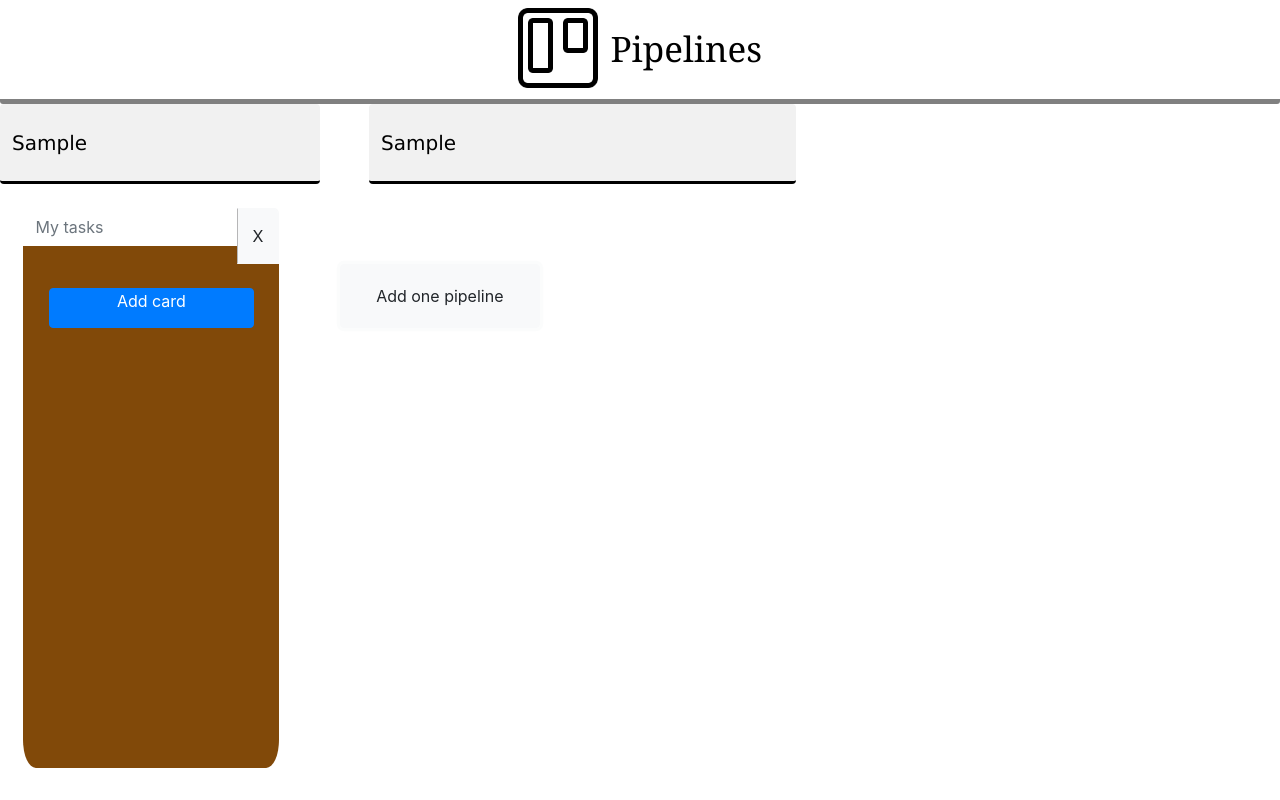
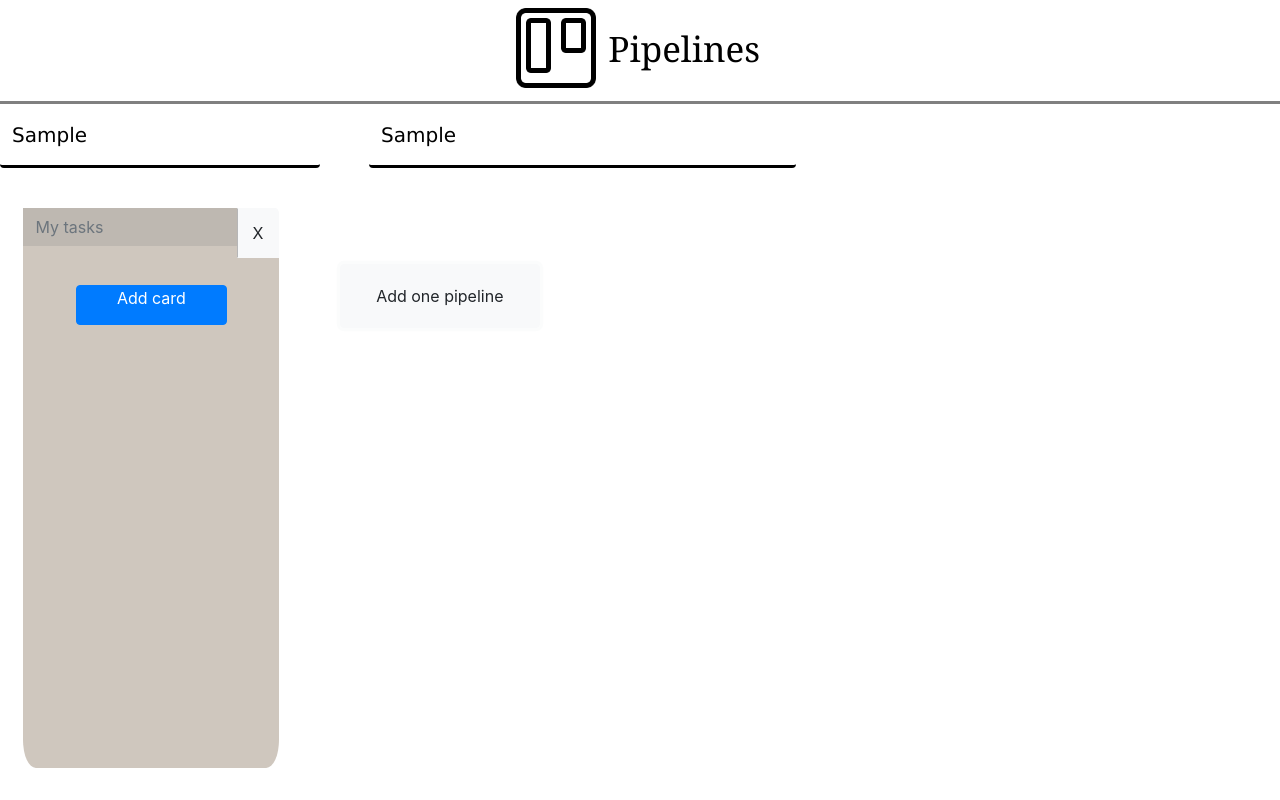
Before and after one commit to altimetrik-onboarding-uy/bzunino, a React (Create React App) app in the folder TODO/pipelines/: page / in a window 1280 px wide. Both pictures are taken after typing "Sample", "Sample" into the empty fields and a click on the button "Add one pipeline". Built offline with nearby package versions, Linux system fonts and the light colour scheme.

Commit message:
update the css

```diff
--- a/TODO/pipelines/src/components/Board/board.css
+++ b/TODO/pipelines/src/components/Board/board.css
@@ -16,9 +16,9 @@
 }
 
 .board-input{
-    height: 10vh;
+    height: 8vh;
     width: 40vw;
-    background-color: rgb(241, 241, 241);
+    background-color: transparent;
     color: rgb(0, 0, 0);
     font-family: Verdana, Geneva, Tahoma, sans-serif;
     font-size: 20px;
@@ -30,12 +30,13 @@
     border-bottom: black;
     border-bottom: solid;
     position: fixed;
+    border-radius: none;
 }
 
 .board-input2{
-    height: 10vh;
+    height: 8vh;
     width: 40vw;
-    background-color: rgb(241, 241, 241);
+    background-color: transparent;
     color: rgb(0, 0, 0);
     font-family: Verdana, Geneva, Tahoma, sans-serif;
     font-size: 20px;
@@ -59,6 +60,7 @@
   -webkit-box-shadow: none;
   box-shadow: none;
   border-bottom-color: rgba(0, 0, 0, 0.021);
+  background-color: rgb(241, 241, 240);
   border-right-color: transparent;
   border-left-color: transparent;
   border-top-color: transparent;
@@ -68,6 +70,7 @@
     -webkit-box-shadow: none;
     box-shadow: none;
     border-bottom-color: rgba(0, 0, 0, 0.021);
+    background-color: rgb(241, 241, 240);
     border-right-color: transparent;
     border-left-color: transparent;
     border-top-color: transparent;
--- a/TODO/pipelines/src/components/Board/board.js
+++ b/TODO/pipelines/src/components/Board/board.js
@@ -22,8 +22,8 @@ class Board extends React.Component {
     return (
         <div className="board"  style={{ backgroundColor:`${this.state.color}` }}>
             <div className="inputs-board row" style={{ backgroundColor:`${this.state.color}` }}>
-                <input type="text" className="form-control board-input col-10  col-md-3 col-lg-3 " placeholder="My board" value={this.state.board_name} onChange={(event) => {this.setState({board_name: event.target.value});}}/>
-                <input type="text" className="form-control board-input2 col-10  col-md-4 ofsset-md-1 col-lg-4 offset-1"  placeholder="Change the color" onChange={(event) => {this.setState({color: event.target.value});}}/>
+                <input type="text" className="form-control board-input col-6  col-md-3 col-lg-3 " placeholder="My board" value={this.state.board_name} onChange={(event) => {this.setState({board_name: event.target.value});}}/>
+                <input type="text" className="form-control board-input2 col-6  col-md-4 ofsset-md-1 col-lg-4 offset-1"  placeholder="Change the color" onChange={(event) => {this.setState({color: event.target.value});}}/>
             </div>
             <div className="pipeline-board">
               <Pipeline x={this.state.board_name}/>
--- a/TODO/pipelines/src/components/Cards/cards.css
+++ b/TODO/pipelines/src/components/Cards/cards.css
@@ -18,7 +18,7 @@
 	height: 30%;
     width: 90%;
     margin: auto;
-	background-color: blue;
+	background-color: white;
 	border-radius: 5%;
     margin-bottom: 1vh;
 }
--- a/TODO/pipelines/src/components/Columns/column.css
+++ b/TODO/pipelines/src/components/Columns/column.css
@@ -1,7 +1,7 @@
 .column{
     max-height: 70vh;
     width: 20vw;
-    background-color: rgb(129, 73, 9);
+    background-color: rgb(207, 199, 190);
     margin-top: 2%;
     display: inline-block;
     float: left;
@@ -11,7 +11,7 @@
 }
 
 .column-input{
-    background-color: rgba(255, 255, 255, 1);
+    background-color: rgb(190, 184, 177);
     width: 70%;
     border: black 0.5px ;
     border-radius: 0%;
@@ -29,7 +29,7 @@
   border-right-color: transparent;
   border-left-color: transparent;
   border-top-color: transparent;
-  background-color: rgb(190, 119, 38);
+  background-color: rgb(238, 236, 235);
 }
 
 .colum-button{
@@ -58,7 +58,7 @@
 }
 
 .delete-pipeline{
-    height: 10%;
+    height: 9%;
     width: 10%;
     display: inline-block;
     border-top-right-radius: 10%;
--- a/TODO/pipelines/src/components/Columns/column.js
+++ b/TODO/pipelines/src/components/Columns/column.js
@@ -52,9 +52,9 @@ class Column extends React.Component {
     console.log("Columns in column: ", this.props.array);
     return (
       <div className="column row">
-          <input type="text" className="form-control column-input col-lg-10 col-md-10 col-10"  onBlur={this.onBlur} placeholder="My tasks" value={this.state.column_name} onChange={(event) => {this.setState({column_name: event.target.value});}}/>
-          <button type="button" className="btn btn-light delete-pipeline col-lg-2 col-md-2 col-2" onClick={(event) => { this.props.delete(); this.props.clickDelete(this.props.id);}} >X</button>
-          <div className="inside-column">
+          <input type="text" className="form-control column-input col-lg-10 col-md-10 col-8"  onBlur={this.onBlur} placeholder="My tasks" value={this.state.column_name} onChange={(event) => {this.setState({column_name: event.target.value});}}/>
+          <button type="button" className="btn btn-light delete-pipeline col-lg-2 col-md-2 col-3" onClick={(event) => { this.props.delete(); this.props.clickDelete(this.props.id);}} >X</button>
+          <div className="inside-column col-lg-12 col-md-12 col-12">
               {this.state.cards}
               { this.state.show ?
           <>
@@ -81,7 +81,7 @@ class Column extends React.Component {
             </Modal>
           </>
             : null }
-          <Button className="add-cards" variant="primary" onClick={this.handleShow}>
+          <Button className="add-cards col-lg-8 col-md-10 col-10" variant="primary" onClick={this.handleShow}>
                 Add card
           </Button>
         </div>
--- a/TODO/pipelines/src/components/Header/header.css
+++ b/TODO/pipelines/src/components/Header/header.css
@@ -1,9 +1,9 @@
 .navbar{
-    width: 100vw;
+    width: 102vw;
     height: 13vh;
     background-color: white;
     border-radius: 3px;
-    border-bottom:5px solid grey;
+    border-bottom:3px solid grey;
     align-content: space-between;
     position: fixed;
 }
--- a/TODO/pipelines/src/components/Header/header.js
+++ b/TODO/pipelines/src/components/Header/header.js
@@ -17,7 +17,7 @@ class Header extends React.Component {
 
   render() {
     return (
-    <nav className="navbar">
+    <nav className="navbar row">
       <img src={require('../../assets/trello.png')} className="logo" alt="logo"/>
       <h1 className="header_title" >Pipelines</h1>
     </nav>
```
Also changed, not shown: 1 other file (tests, documents, lock files or other folders).
